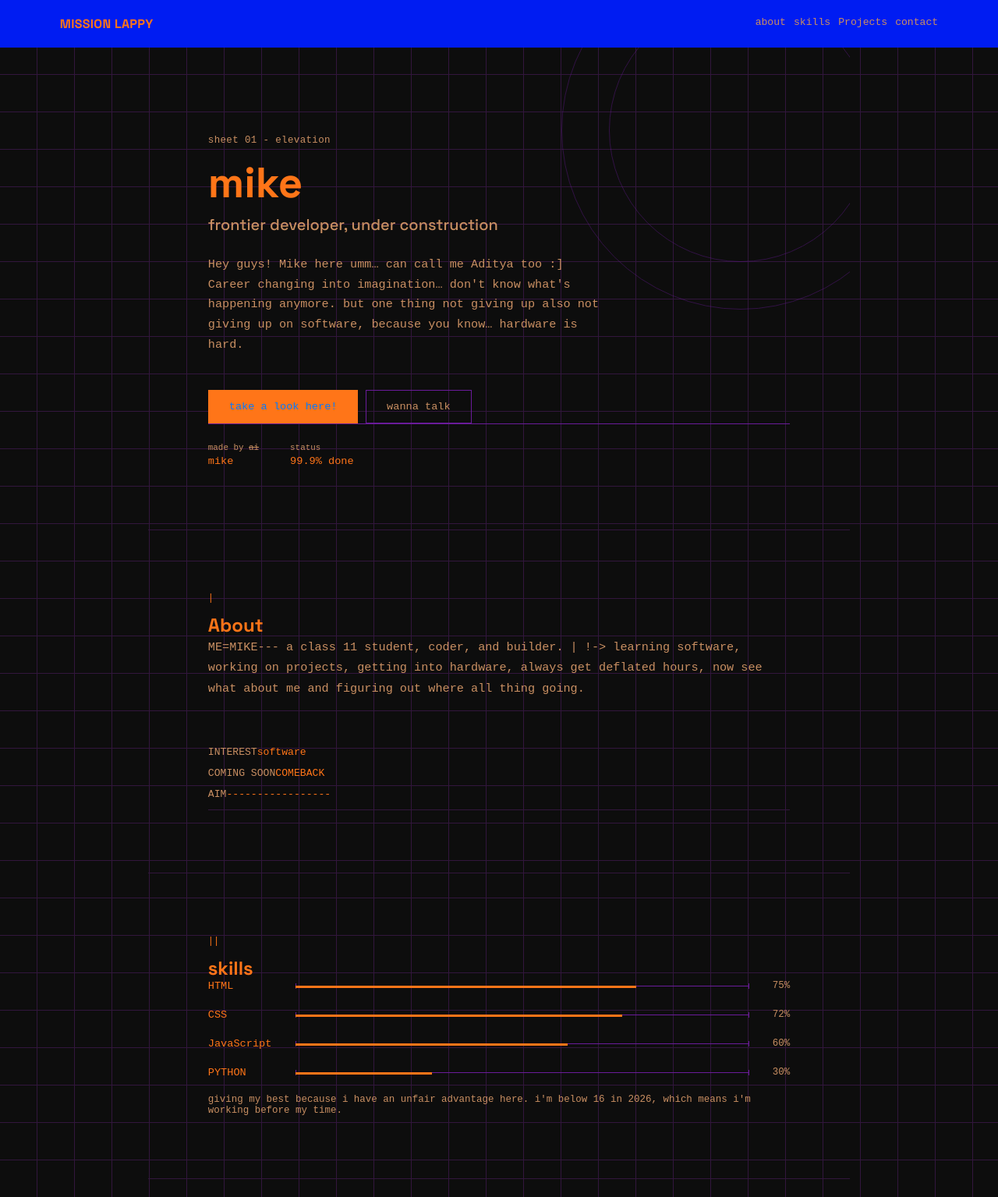
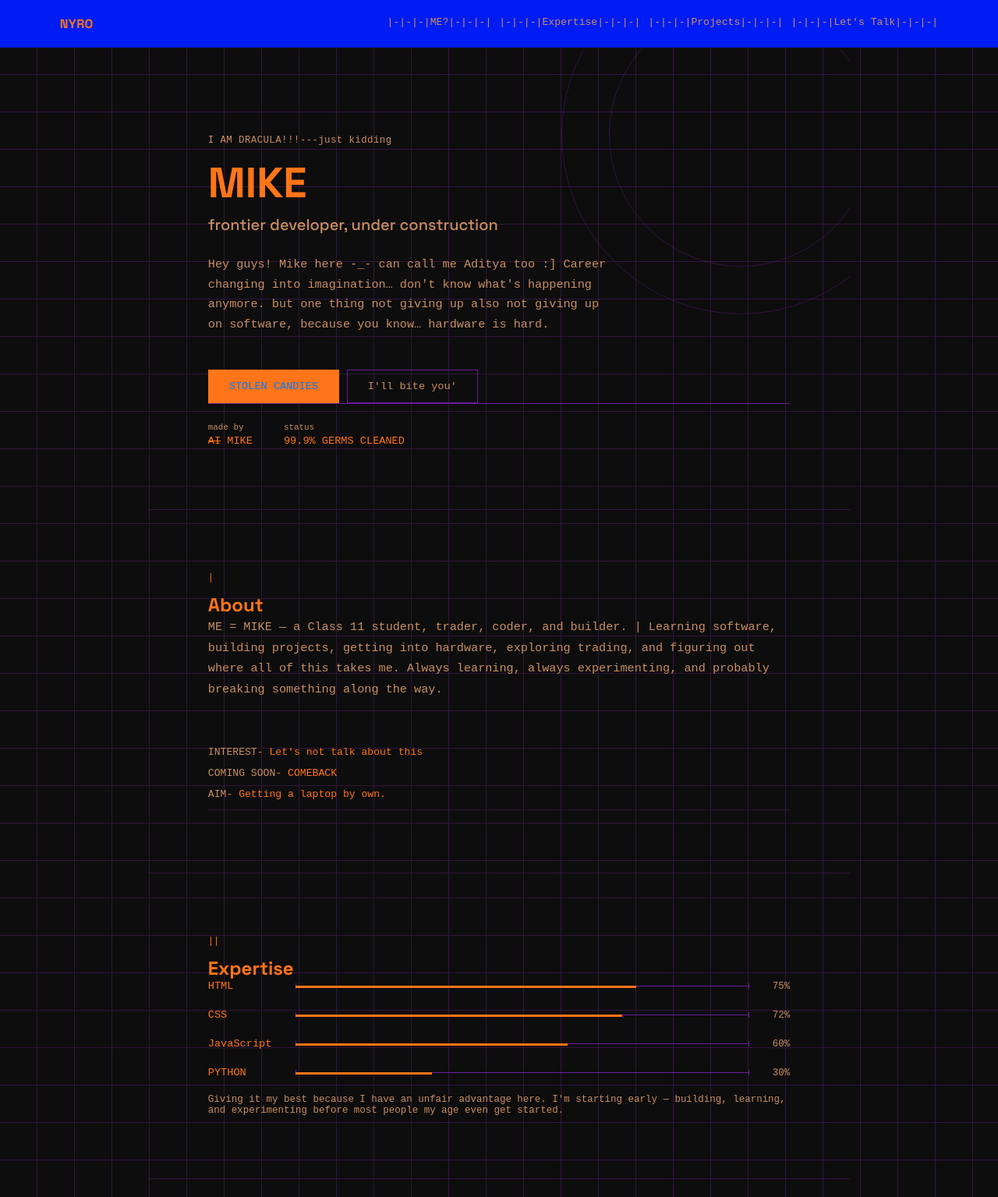
Before and after one commit to mikesharma253/intro, a plain HTML site: page index.html in a window 1280 px wide. Shown: the top 1535 px of the page at 78% size. Drawn offline with Linux system fonts and the light colour scheme.

Commit message:
feat: corrected me and experties parts

```diff
--- a/index.html
+++ b/index.html
@@ -16,12 +16,12 @@
 </div>
 
 <header class="site-nav">
-  <a href="#hero" class="nav-mark">MISSION LAPPY</a>
+  <a href="#hero" class="nav-mark">NYRO</a>
   <nav id="nav-links">
-    <a href="#about" data-section="about">about</a>
-    <a href="#skills" data-section="skills">skills</a>
-    <a href="#projects" data-section="projects">Projects</a>
-    <a href="#contact" data-section="contact">contact</a>
+    <a href="#about" data-section="about">|-|-|-|ME?|-|-|-|</a>
+    <a href="#skills" data-section="skills">|-|-|-|Expertise|-|-|-|</a>
+    <a href="#projects" data-section="projects">|-|-|-|Projects|-|-|-|</a>
+    <a href="#contact" data-section="contact">|-|-|-|Let's Talk|-|-|-|</a>
   </nav>
   <div class="nav-status">
     <span class="status-dot"></span>
@@ -34,22 +34,22 @@
   <!-- yeeeeeeeeeeeeeeee -->
   <section id="hero" class="hero">
     <div class="grid-backdrop" aria-hidden="true"></div>
-    <p class="sheet-label">sheet 01 - elevation</p>
-    <h1 class="hero-title">mike</h1>
+    <p class="sheet-label">I AM DRACULA!!!---just kidding</p>
+    <h1 class="hero-title">MIKE</h1>
     <p class="hero-role">frontier developer, under construction</p>
     <p class="hero-copy">
-      Hey guys! Mike here umm&hellip; can call me Aditya too :]
+      Hey guys! Mike here -_- can call me Aditya too :]
       Career changing into imagination&hellip; don't know what's happening anymore. but one thing not giving up
       also not giving up on software, because you know&hellip; hardware is hard.
     </p>
     <div class="hero-actions">
-      <a href="#projects" class="btn btn-solid">take a look here!</a>
-      <a href="#contact" class="btn btn-ghost">wanna talk</a>
+      <a href="#projects" class="btn btn-solid">STOLEN CANDIES</a>
+      <a href="#contact" class="btn btn-ghost">I'll bite you'</a>
     </div>
 
     <dl class="title-block">
-      <div><dt>made by <s>AI</s></dt><dd>mike</dd></div>
-      <div><dt>status</dt><dd>99.9% done</dd></div>
+      <div><dt>made by </dt><dd><s>AI</s> MIKE</dd></div>
+      <div><dt>status</dt><dd>99.9% GERMS CLEANED</dd></div>
     </dl>
   </section>
 
@@ -59,16 +59,15 @@
     <h2>About</h2>
     <div class="about-grid">
       <p class="about-copy">
-        ME=MIKE--- a class 11 student, coder, and builder.
-        |
-        !-&gt; learning software, working on projects, getting into hardware, always get deflated hours,
-        now see what about me and figuring out where all thing going.
+        ME = MIKE — a Class 11 student, trader, coder, and builder.
+|
+ Learning software, building projects, getting into hardware, exploring trading, and figuring out where all of this takes me. Always learning, always experimenting, and probably breaking something along the way.
       </p>
 
       <ul class="spec-list">
-        <li><span>INTEREST</span><span>software</span></li>
-        <li><span>COMING SOON</span><span>COMEBACK</span></li>
-        <li><span>AIM</span><span>-----------------</span></li>
+        <li><span>INTEREST</span><span>- Let's not talk about this</span></li>
+        <li><span>COMING SOON</span><span>- COMEBACK</span></li>
+        <li><span>AIM</span><span>- Getting a laptop by own.</span></li>
       </ul>
     </div>
   </section>
@@ -76,7 +75,7 @@
   <!-- specialities_____I_ALSO_HAVE_ONE_____ -->
   <section id="skills" class="section">
     <p class="section-label">||</p>
-    <h2>skills</h2>
+    <h2>Expertise</h2>
     <div class="measure-group" id="measure-group">
       <div class="measure-row" data-value="75">
         <span class="measure-name">HTML</span>
@@ -99,7 +98,7 @@
         <span class="measure-value">30%</span>
       </div>
     </div>
-    <p class="skills-note">giving my best because i have an unfair advantage here. i'm below 16 in 2026, which means i'm working before my time.</p>
+    <p class="skills-note">Giving it my best because I have an unfair advantage here. I'm starting early — building, learning, and experimenting before most people my age even get started.</p>
   </section>
 
   <!-- achievements here guysssssssssssss!!!!!! -->
```
